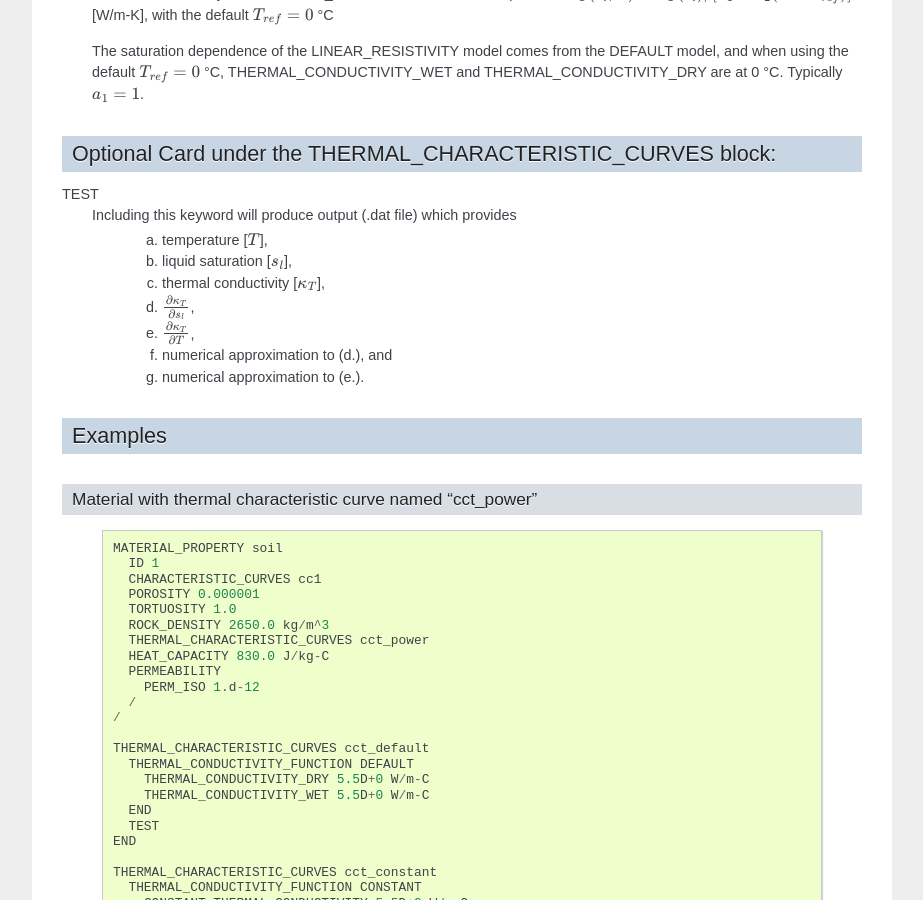
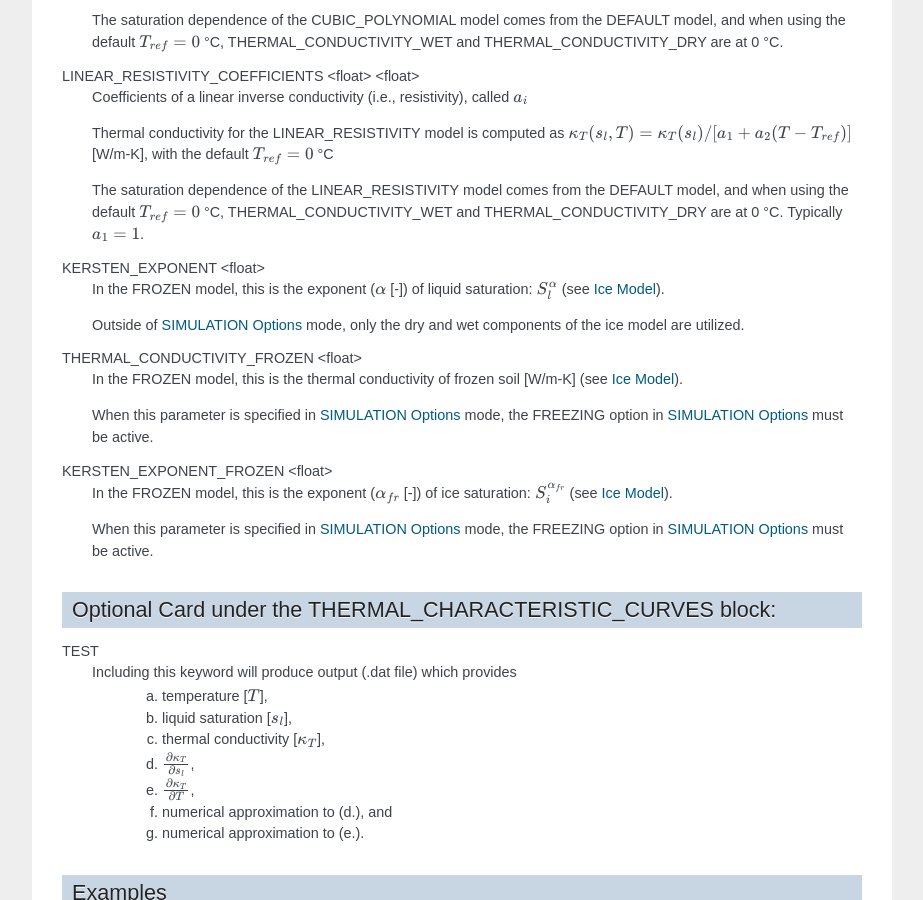
Before and after one commit to Miracloon/pflotran-documentation, a Sphinx documentation site: the page built from source/user_guide/cards/subsurface/characteristic_curves_thermal_card.rst, in a window 1280 px wide and 900 px high, scrolled down 1754 px. Shown: the whole window, without its empty margins (318-1241 px from the left). Built offline with Sphinx 7.4.7, drawn with Linux system fonts in a browser that asks for light colours; some of the changed text lies outside the part shown.

Commit message:
Added documentation for the FROZEN thermal characteristic curve.

```diff
--- a/source/theory_guide/mode_th.rst
+++ b/source/theory_guide/mode_th.rst
@@ -67,6 +67,8 @@
 
 where :math:`\kappa_{\rm dry}` and :math:`\kappa_{\rm sat}` are dry and
 fully saturated rock thermal conductivities.
+
+.. _mode-th-ice-model:
 
 Ice Model
 ~~~~~~~~~
--- a/source/user_guide/cards/subsurface/characteristic_curves_thermal_card.rst
+++ b/source/user_guide/cards/subsurface/characteristic_curves_thermal_card.rst
@@ -6,7 +6,7 @@
 =============================
 This option specifies the thermal characteristic curves (e.g. thermal conductivity and associated parameters) associated with a material property. This expands thermal conductivity as a function of both temperature and saturation (with the exception of the ``CONSTANT`` and ``DEFAULT`` thermal conductivity functions).
 
-The legacy input method of specifying thermal conductivity by :ref:`material-property-card` (i.e. with ``THERMAL_CONDUCTIVITY_DRY`` and ``THERMAL_CONDUCTIVTY_WET``) is backwards-compatible, where parameters are adapted to the ``DEFAULT`` thermal characteristic curve and functions are numbered in material sequence. However, ``THERMAL_CHARACTERISTIC_CURVES`` **cannot** be combined with the legacy convention in the same input file.
+The legacy input method of specifying thermal conductivity by :ref:`material-property-card` (i.e. with ``THERMAL_CONDUCTIVITY_DRY`` and ``THERMAL_CONDUCTIVITY_WET``) is backwards-compatible, where parameters are adapted to the ``DEFAULT`` thermal characteristic curve and functions are numbered in material sequence. However, ``THERMAL_CHARACTERISTIC_CURVES`` **cannot** be combined with the legacy convention in the same input file.
 
 Required Blocks and Cards:
 **************************
@@ -53,12 +53,22 @@
     + REFERENCE_TEMPERATURE
     + LINEAR_RESISTIVITY_COEFFICIENTS
 
+    .. _tcc-frozen-card:
+
+  * FROZEN
+
+    + THERMAL_CONDUCTIVITY_DRY
+    + THERMAL_CONDUCTIVITY_WET
+    + KERSTEN_EXPONENT
+    + THERMAL_CONDUCTIVITY_FROZEN
+    + KERSTEN_EXPONENT_FROZEN
+
 .. _tcc-parameter-definitions:
 
 Thermal Characteristic Curves Parameter Definitions
 ---------------------------------------------------
 
-THERMAL_CONDUCTIVTY_WET <float>
+THERMAL_CONDUCTIVITY_WET <float>
  Thermal conductivity of the wet porous medium (:math:`s_l=1`) [W/m-K].
 
 THERMAL_CONDUCTIVITY_DRY <float>
@@ -92,6 +102,21 @@
  Thermal conductivity for the LINEAR_RESISTIVITY model is computed as :math:`\kappa_T(s_l,T)=\kappa_T(s_l)/[a_1 + a_2 (T - T_{ref})]` [W/m-K], with the default :math:`T_{ref}=0` °C
 
  The saturation dependence of the LINEAR_RESISTIVITY model comes from the DEFAULT model, and when using the default :math:`T_{ref}=0` °C, THERMAL_CONDUCTIVITY_WET and THERMAL_CONDUCTIVITY_DRY are at 0 °C. Typically :math:`a_1=1`.
+
+KERSTEN_EXPONENT <float>
+ In the FROZEN model, this is the exponent (:math:`\alpha` [-]) of liquid saturation: :math:`S^{\alpha}_{l}` (see :ref:`mode-th-ice-model`).
+
+ Outside of :ref:`th-card` mode, only the dry and wet components of the ice model are utilized.
+
+THERMAL_CONDUCTIVITY_FROZEN <float>
+  In the FROZEN model, this is the thermal conductivity of frozen soil [W/m-K] (see :ref:`mode-th-ice-model`).
+
+  When this parameter is specified in :ref:`th-card` mode, the FREEZING option in :ref:`th-simulation-options` must be active.
+
+KERSTEN_EXPONENT_FROZEN <float>
+  In the FROZEN model, this is the exponent (:math:`\alpha_{fr}` [-]) of ice saturation: :math:`S^{\alpha_{fr}}_{i}` (see :ref:`mode-th-ice-model`).
+
+  When this parameter is specified in :ref:`th-card` mode, the FREEZING option in :ref:`th-simulation-options` must be active.
 
 Optional Card under the THERMAL_CHARACTERISTIC_CURVES block:
 ************************************************************
```
